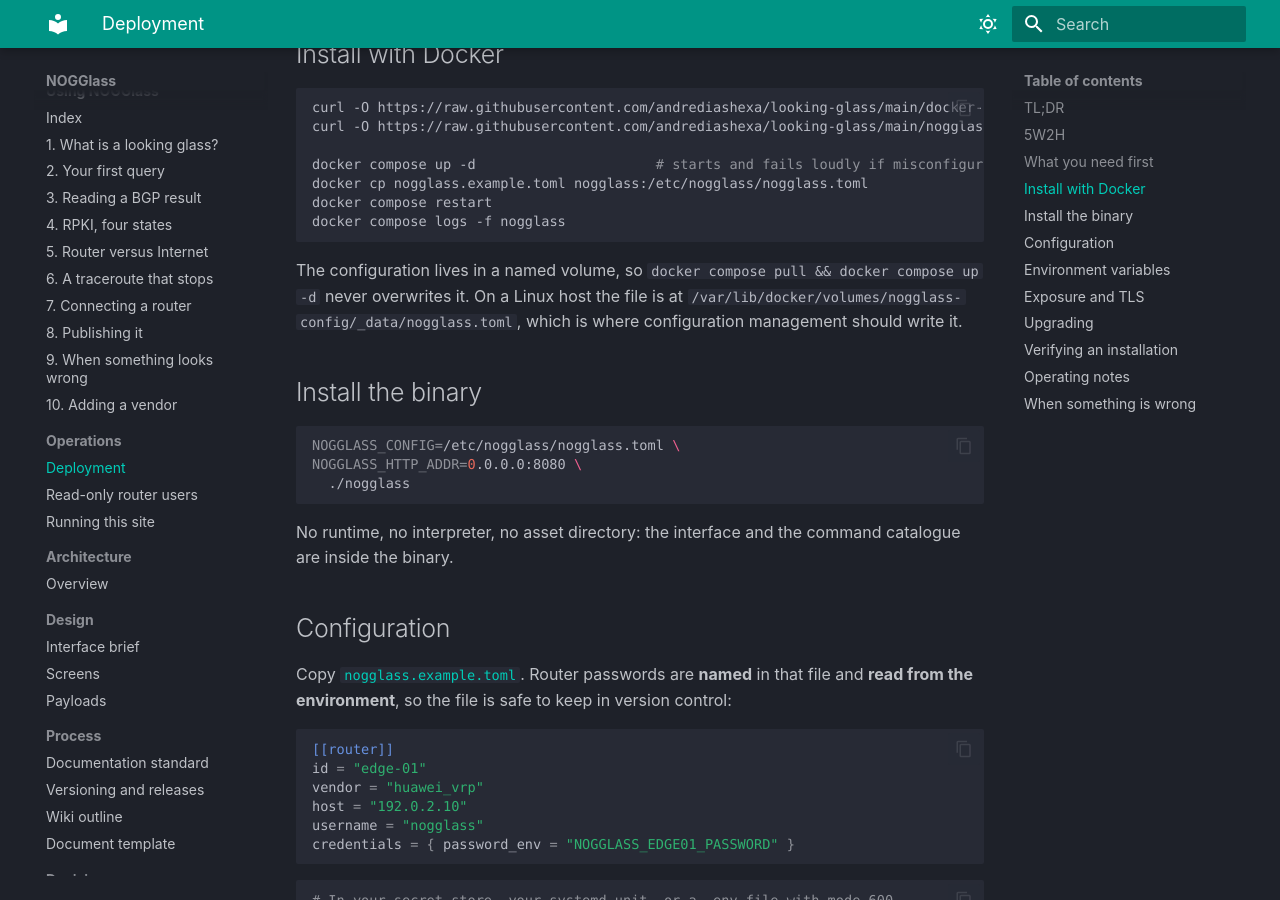
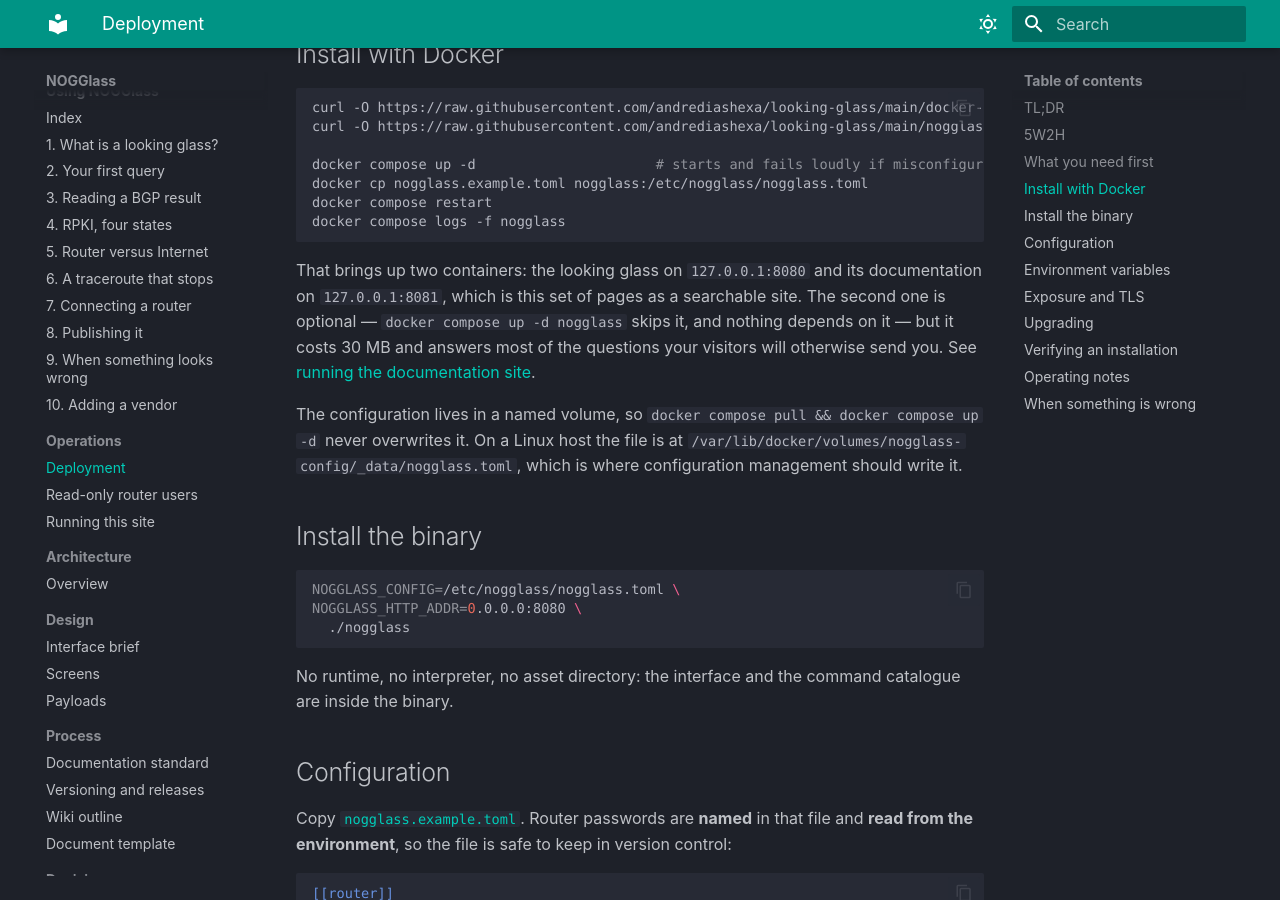
Before and after one commit to andrediashexa/NOGGlass, an MkDocs documentation site: the page built from docs/operations/deployment.md, in a window 1280 px wide and 900 px high, scrolled down 1237 px. Built offline with MkDocs 1.6.1 and Material for MkDocs 9.7.7, drawn with Linux system fonts in a browser that asks for light colours.

Commit message:
feat(ops): bring the documentation up with docker compose (#106)
## TL;DR

`docker compose up -d` now brings up the manual too: the looking glass
on `127.0.0.1:8080` and its documentation on `127.0.0.1:8081`. One block
to delete, or `docker compose up -d nogglass`, if an operator does not
want it.

Closes #105.

## Why

Compose is the path the deployment guide takes, so it is how most
operators will run this. Following it today gave them NOGGlass and no
manual, and left them to discover from an operations page that a second
container exists. The people who most need the manual are the ones who
have just run `compose up -d` for the first time.

## One decision worth reviewing

The issue asked for the documentation image to be **pinned to a
version**, and this uses `:latest` instead — the same tag the server
already follows.

The reason: both images are published by one release with one version
number, so `latest` on both is always the same version, and pinning only
one of the two is how they drift apart. The comment in the file says
what an operator who pins the server must do:

> An operator who pins the server MUST pin this to the same number, or
the pages will drift ahead of what their binary does.

If you would rather see both pinned to `0.5.0` in the file as shipped,
say so and I will change both together.

## Also

- `mem_limit: 64m` with the measured number in a comment (7.4 MB RSS
serving the site), as rule 6 requires.
- Bound to `127.0.0.1` like the existing service, so a proxy is still
the only thing exposed.
- No volume, no environment, no secrets — the container serves files and
makes no outbound connection.
- The deployment guide now says what comes up, and links to the
operations page.

`docker compose config` validates, and the service is the one running on
this VM.

🤖 Generated with [Claude Code](https://claude.com/claude-code)

Co-authored-by: André Dias <dev@netconfig.com.br>
Co-authored-by: Claude Opus 5 (1M context) <noreply@anthropic.com>

````diff
--- a/docs/operations/deployment.md
+++ b/docs/operations/deployment.md
@@ -45,6 +45,13 @@ docker cp nogglass.example.toml nogglass:/etc/nogglass/nogglass.toml
 docker compose restart
 docker compose logs -f nogglass
 ```
+
+That brings up two containers: the looking glass on `127.0.0.1:8080` and its
+documentation on `127.0.0.1:8081`, which is this set of pages as a searchable
+site. The second one is optional — `docker compose up -d nogglass` skips it, and
+nothing depends on it — but it costs 30 MB and answers most of the questions
+your visitors will otherwise send you. See
+[running the documentation site](documentation-site.md).
 
 The configuration lives in a named volume, so `docker compose pull && docker
 compose up -d` never overwrites it. On a Linux host the file is at
````
Also changed, not shown: docker-compose.yml (+31 -2 lines).
